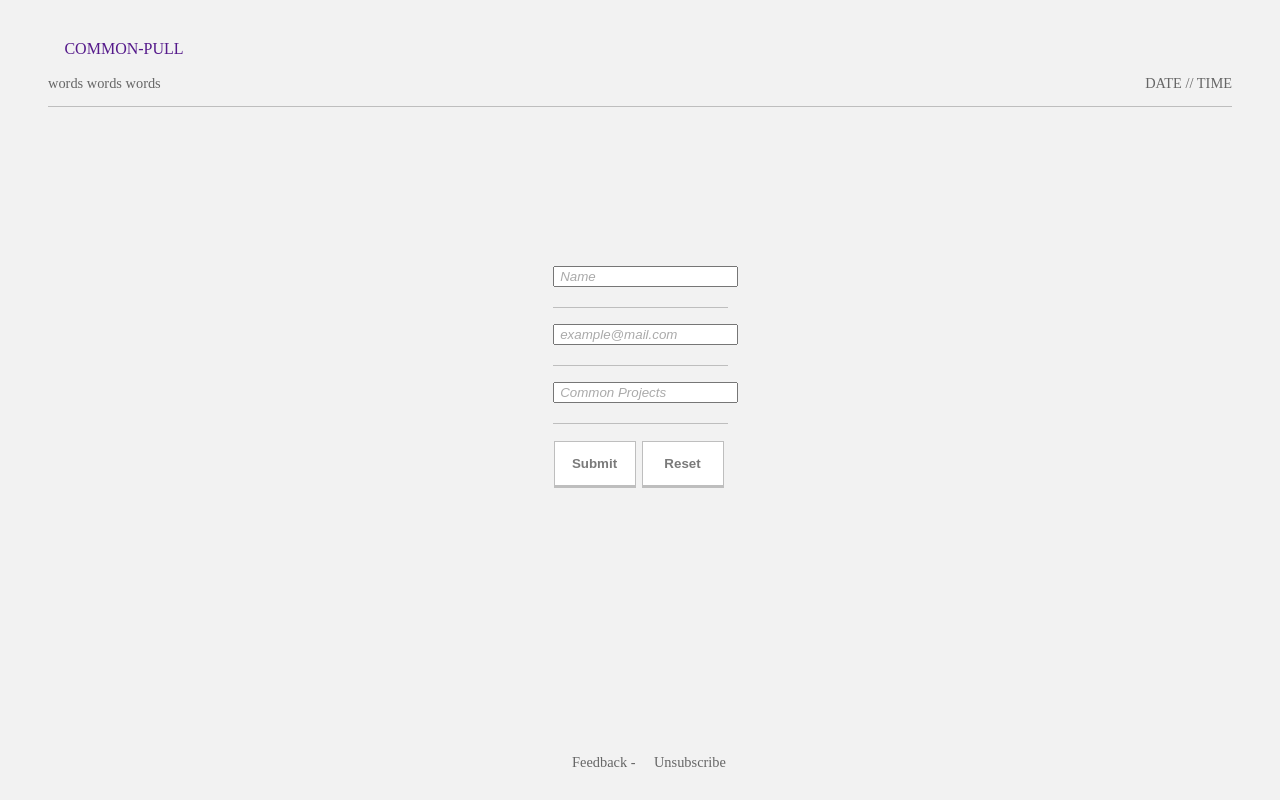
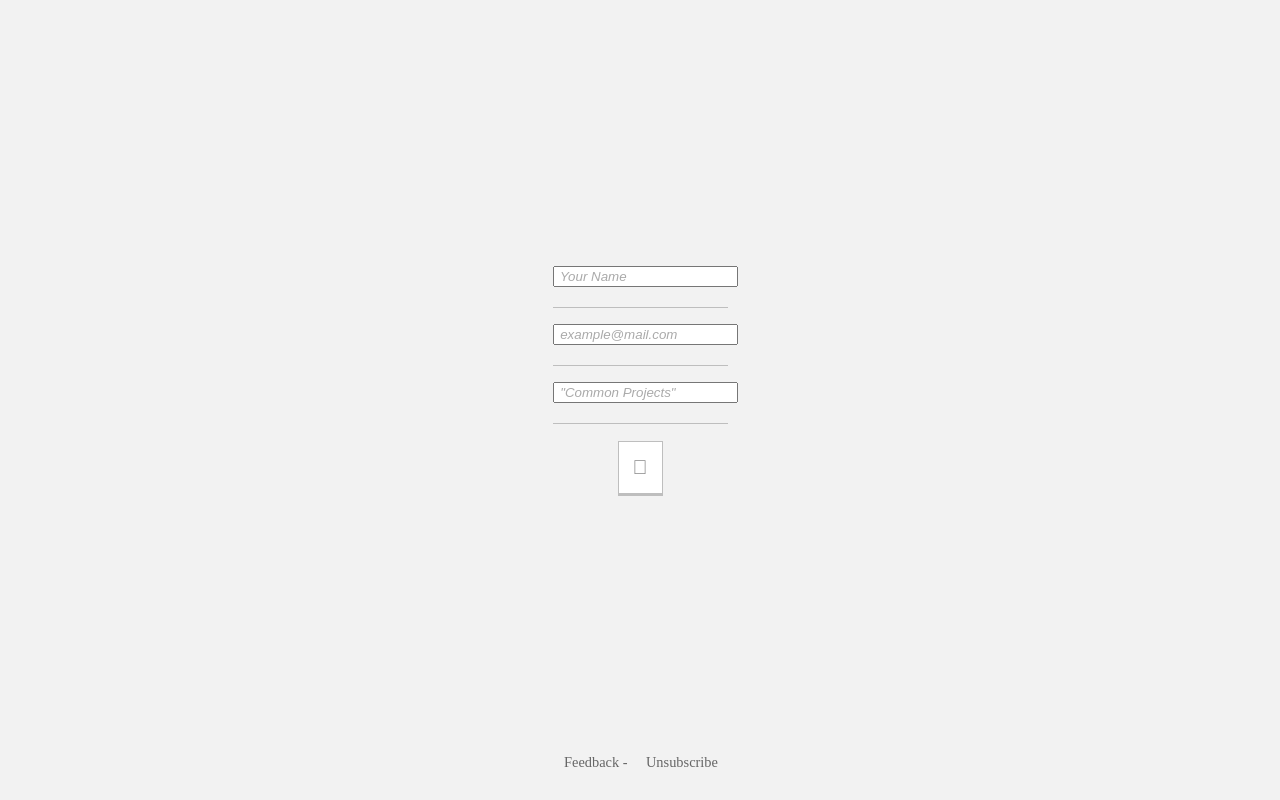
Before and after one commit to resloved/common-drop, a plain HTML site: page index.html in a window 1280 px wide. Drawn offline with Linux system fonts and the light colour scheme.

Commit message:
beginning of base

```diff
--- a/index.html
+++ b/index.html
@@ -5,21 +5,17 @@
 <head>
 <body>
 <div id="header">
-    <div class="left">
-        <a class="left" href=""> COMMON-PULL</a>
-        <p class="thin">words words words</p>
-    </div>
-    <div class="right">
-        <p class="right thin">DATE // TIME</p>
-    </div>
+        <a class="icon" href="https://resloved.github.io/common-drop"> </a>
 </div>
 <div id="content">
     <form class="center" action="https://getsimpleform.com/messages?form_api_token=4fab3cb7d65145a942107cd49e33c4e3" method="post">
-        <p><input type='text' name='Name' placeholder=" Name"/></p>
-        <p><input type='text' name='Email' placeholder=" example@mail.com"/></p>
-        <p><input type='text' name='Term' placeholder=" Common Projects"/></p>
-        <input type='submit' value='Submit' />
-        <input type='submit' value='Reset' />
+        <p><input type='text' name='name' placeholder=" Your Name"/></p>
+        <p><input type='email' name='email' placeholder=" example@mail.com"/></p>
+        <p><input type='text' name='term' placeholder=" &quot;Common Projects&quot;"/></p>
+        <!--&#xf067; Plus-->
+        <!--&#xf068; Minus-->
+        <input type='submit' value='&#xf00c;' />
+        <!--&#xf0e2; Reset-->
     </form>
 </div>
 <div id="footer">
--- a/style.css
+++ b/style.css
@@ -1,22 +1,25 @@
 body {
     background: #F2F2F2;
     color: #666666;
+    margin: 0;
     padding: 0;
 }
 
 #header {
-    margin: 40px;
-    border-bottom: 1px solid #BEBEBE;
-    overflow: auto;
+    margin: 20px 0 0 40px;
 }
 
-#header a {
+#header .icon {
+    font-size: 5em;
+    color: #666666;
+    display: inline;
+    vertical-align: top;
     text-decoration: none;
+    padding-bottom: 10px;
 }
 
-#header p {
-    font-size: .9em;
-    margin-top: 35px;
+#content {
+    background: blue;
 }
 
 .center {
@@ -40,6 +43,7 @@ body {
 form {
     height: 300px;
     width: 175px;
+    text-align: center;
 }
 
 form p {
@@ -63,12 +67,11 @@ form p {
 }
 
 input[type=submit] {
-    font-weight: bold;
-    width: 82px;
+    font-size: 1.25em;
     background: #FFFFFF;
     margin: 1px;
     padding: 14px;
-    color: #7A7A7A;
+    color: #888888;
     border: 1px solid #BEBEBE;
     border-bottom: 3px solid #BEBEBE;
 }
```
Also changed, not shown: accepted.html (+8 -1 lines).
